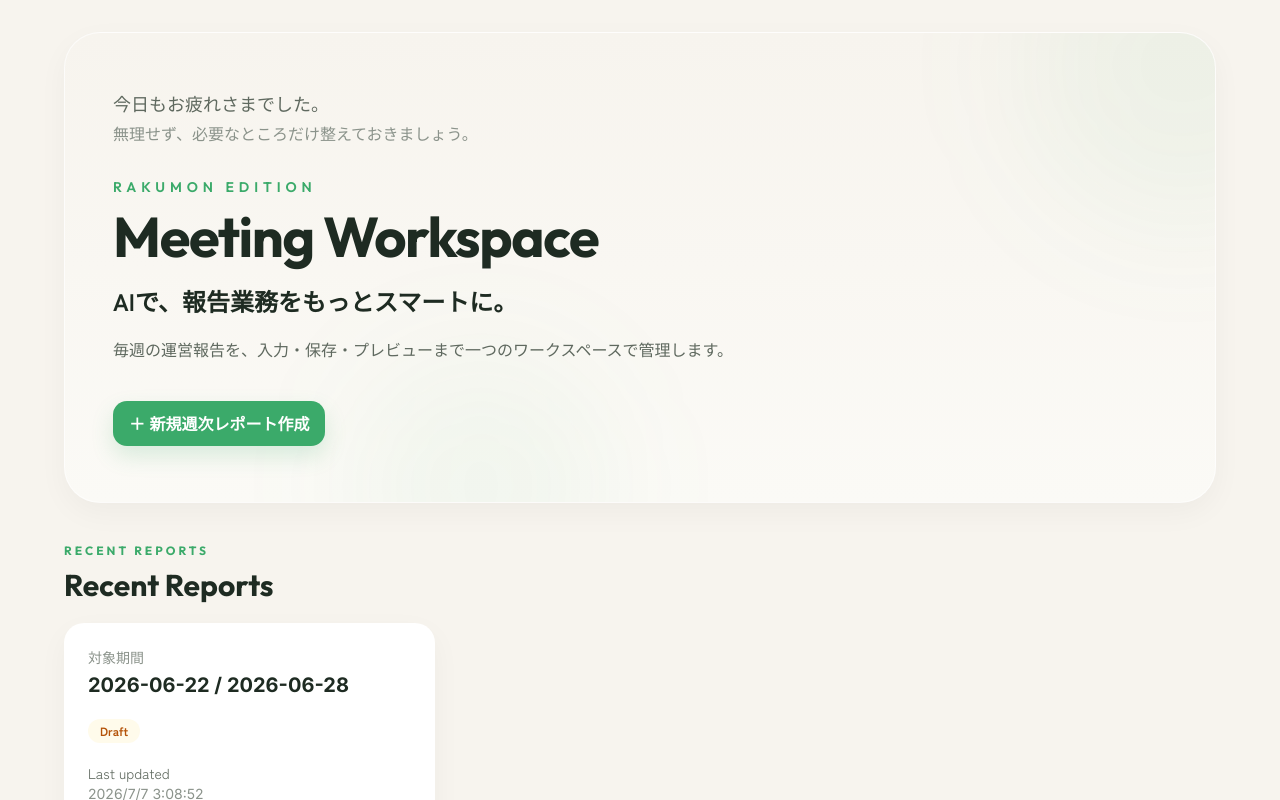
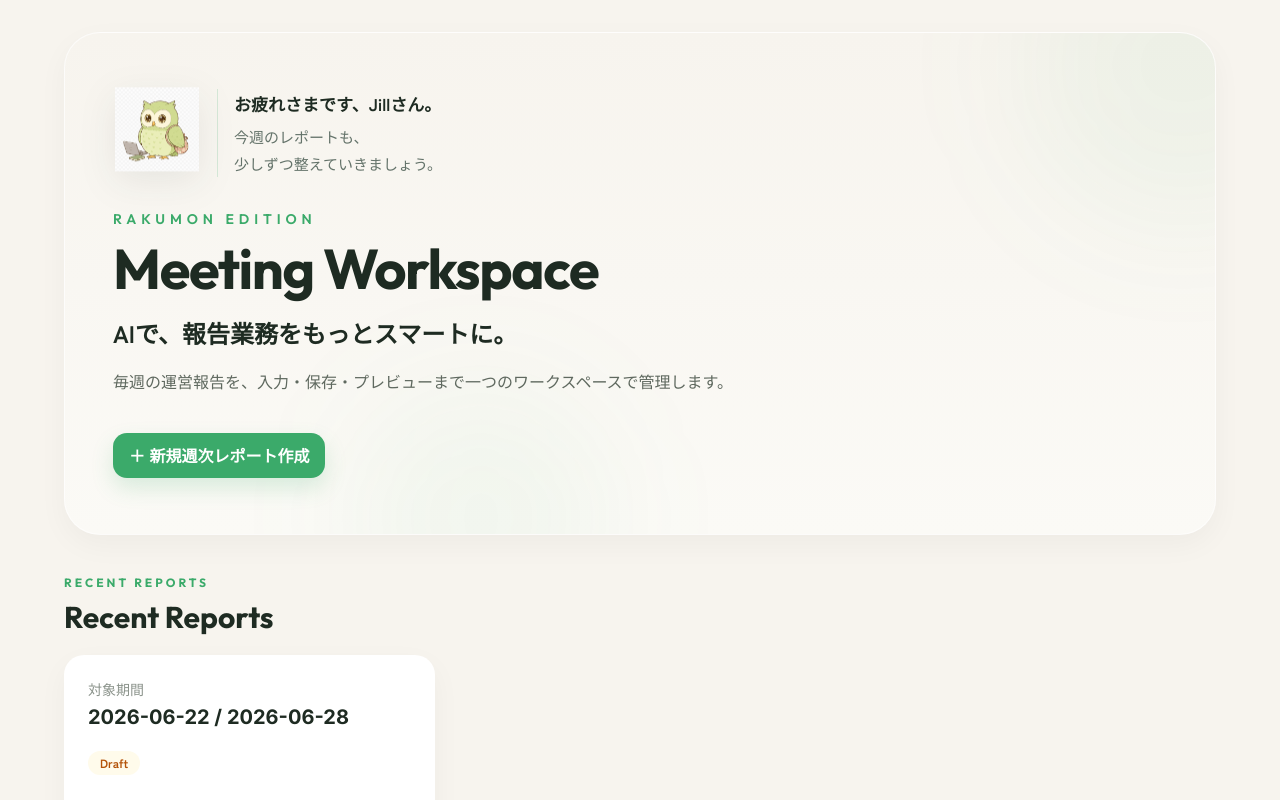
Before and after one commit to jillma215-boop/meeting-workspace, a Next.js app: page / in a window 1280 px wide. Shown: the top 800 px of the page. Built offline with nearby package versions, Linux system fonts and the light colour scheme.

Commit message:
Add Mori assistant workspace companion

```diff
--- a/app/globals.css
+++ b/app/globals.css
@@ -30,3 +30,72 @@ textarea, input, select { outline: none; }
   .print-slide { break-after: page; box-shadow: none !important; margin: 0 !important; width: 100% !important; }
   .print-stack { display: block !important; }
 }
+
+.mori-assistant {
+  display: flex;
+  align-items: center;
+  gap: 1rem;
+  max-width: 34rem;
+  color: #1E2B22;
+}
+.mori-assistant__imageWrap {
+  flex: 0 0 auto;
+  width: 5.5rem;
+  height: 5.5rem;
+  display: grid;
+  place-items: center;
+}
+.mori-assistant__image {
+  width: 5.25rem;
+  height: 5.25rem;
+  object-fit: contain;
+  filter: drop-shadow(0 10px 18px rgba(30, 43, 34, .08));
+}
+.mori-assistant__message {
+  min-width: 0;
+  border-left: 1px solid rgba(59, 170, 106, .18);
+  padding-left: 1rem;
+}
+.mori-assistant__title {
+  white-space: pre-line;
+  font-size: 1.0625rem;
+  font-weight: 700;
+  line-height: 1.8;
+}
+.mori-assistant__body {
+  margin-top: .2rem;
+  white-space: pre-line;
+  color: #64736A;
+  font-size: .9375rem;
+  line-height: 1.8;
+}
+.mori-assistant--idle .mori-assistant__image { animation: mori-breathe 4s ease-in-out infinite; }
+.mori-assistant--writing .mori-assistant__image { animation: mori-writing 2s ease-in-out infinite; }
+.mori-assistant--success .mori-assistant__image { animation: mori-success 700ms ease-out 1 both; }
+@keyframes mori-breathe {
+  0%, 100% { transform: translateY(0); }
+  50% { transform: translateY(-4px); }
+}
+@keyframes mori-writing {
+  0%, 100% { transform: translateY(0); }
+  50% { transform: translateY(-2px); }
+}
+@keyframes mori-success {
+  0% { transform: translateY(0) scale(1); }
+  45% { transform: translateY(-5px) scale(1.025); }
+  100% { transform: translateY(-2px) scale(1.01); }
+}
+@media (max-width: 640px) {
+  .mori-assistant {
+    align-items: flex-start;
+    flex-direction: column;
+    gap: .65rem;
+  }
+  .mori-assistant__message {
+    border-left: 0;
+    padding-left: 0;
+  }
+}
+@media (prefers-reduced-motion: reduce) {
+  .mori-assistant__image { animation: none !important; }
+}
--- a/app/page.tsx
+++ b/app/page.tsx
@@ -2,19 +2,21 @@
 import { useEffect, useMemo, useState } from 'react';
 import { Report, createBlankReport, loadReports, saveReports } from '@/lib/report';
 import { Editor } from '@/components/Editor';
+import { MoriAssistant } from '@/components/MoriAssistant';
 
 const getGreeting = () => {
   const hour = new Date().getHours();
-  if (hour >= 5 && hour <= 10) return { title: 'おはようございます。', body: '今日も良い一日にしましょう。' };
-  if (hour >= 11 && hour <= 16) return { title: 'こんにちは。', body: '午後のうちに、今週の内容を整理しておきましょう。' };
-  if (hour >= 17 && hour <= 22) return { title: 'お疲れさまです。', body: '今日の振り返りを、少しずつまとめていきましょう。' };
-  return { title: '今日もお疲れさまでした。', body: '無理せず、必要なところだけ整えておきましょう。' };
+  if (hour >= 5 && hour <= 10) return 'おはようございます、Jillさん。';
+  if (hour >= 11 && hour <= 17) return 'こんにちは、Jillさん。';
+  return 'お疲れさまです、Jillさん。';
 };
+
+const MORI_DASHBOARD_MESSAGE = '今週のレポートも、\n少しずつ整えていきましょう。';
 
 export default function Home() {
   const [reports, setReports] = useState<Report[]>([]);
   const [active, setActive] = useState<string | null>(null);
-  const [greeting, setGreeting] = useState({ title: 'こんにちは。', body: '午後のうちに、今週の内容を整理しておきましょう。' });
+  const [greeting, setGreeting] = useState('こんにちは、Jillさん。');
   useEffect(() => { setReports(loadReports()); setGreeting(getGreeting()); }, []);
   const activeReport = useMemo(() => reports.find((r) => r.id === active), [reports, active]);
   const persist = (next: Report[]) => { setReports(next); saveReports(next); };
@@ -29,10 +31,12 @@ export default function Home() {
           <div className="pointer-events-none absolute right-[-8rem] top-[-8rem] h-80 w-80 rounded-full bg-rakumon-green/5 blur-3xl" />
           <div className="pointer-events-none absolute bottom-[-7rem] left-[18rem] h-64 w-64 rounded-full bg-rakumon-green/5 blur-3xl" />
           <div className="relative max-w-3xl">
-            <div className="mb-8 text-rakumon-body">
-              <p className="text-lg font-medium">{greeting.title}</p>
-              <p className="mt-1 text-sm text-rakumon-caption md:text-base">{greeting.body}</p>
-            </div>
+            <MoriAssistant
+              className="mb-8"
+              state="idle"
+              title={greeting}
+              message={MORI_DASHBOARD_MESSAGE}
+            />
             <p className="font-outfit text-sm font-semibold uppercase tracking-[0.35em] text-rakumon-green">Rakumon Edition</p>
             <h1 className="mt-3 font-outfit text-5xl font-bold tracking-tight text-rakumon-text md:text-[56px]">Meeting Workspace</h1>
             <p className="mt-5 text-2xl font-semibold text-rakumon-text">AIで、報告業務をもっとスマートに。</p>
--- /dev/null
+++ b/components/MoriAssistant.tsx
@@ -0,0 +1,47 @@
+'use client';
+
+import Image from 'next/image';
+import { useState } from 'react';
+
+export type MoriState = 'idle' | 'writing' | 'success';
+
+type MoriAssistantProps = {
+  state?: MoriState;
+  title: string;
+  message?: string;
+  className?: string;
+};
+
+const MORI_ASSETS: Record<MoriState, { src: string; alt: string }> = {
+  idle: { src: '/mori/mori-idle.png', alt: 'Mori assistant standing calmly' },
+  writing: { src: '/mori/mori-writing.png', alt: 'Mori assistant writing a report' },
+  success: { src: '/mori/mori-success.png', alt: 'Mori assistant confirming completion' },
+};
+
+export function MoriAssistant({ state = 'idle', title, message, className = '' }: MoriAssistantProps) {
+  const [failedSources, setFailedSources] = useState<Partial<Record<MoriState, boolean>>>({});
+  const asset = MORI_ASSETS[state];
+  const hasImage = !failedSources[state];
+
+  return (
+    <div className={`mori-assistant mori-assistant--${state} ${className}`.trim()}>
+      {hasImage ? (
+        <div className="mori-assistant__imageWrap" aria-hidden="true">
+          <Image
+            className="mori-assistant__image"
+            src={asset.src}
+            alt={asset.alt}
+            width={112}
+            height={112}
+            priority={state === 'idle'}
+            onError={() => setFailedSources((current) => ({ ...current, [state]: true }))}
+          />
+        </div>
+      ) : null}
+      <div className="mori-assistant__message">
+        <p className="mori-assistant__title">{title}</p>
+        {message ? <p className="mori-assistant__body">{message}</p> : null}
+      </div>
+    </div>
+  );
+}
```
Also changed, not shown: components/Editor.tsx (+4 -3 lines).
